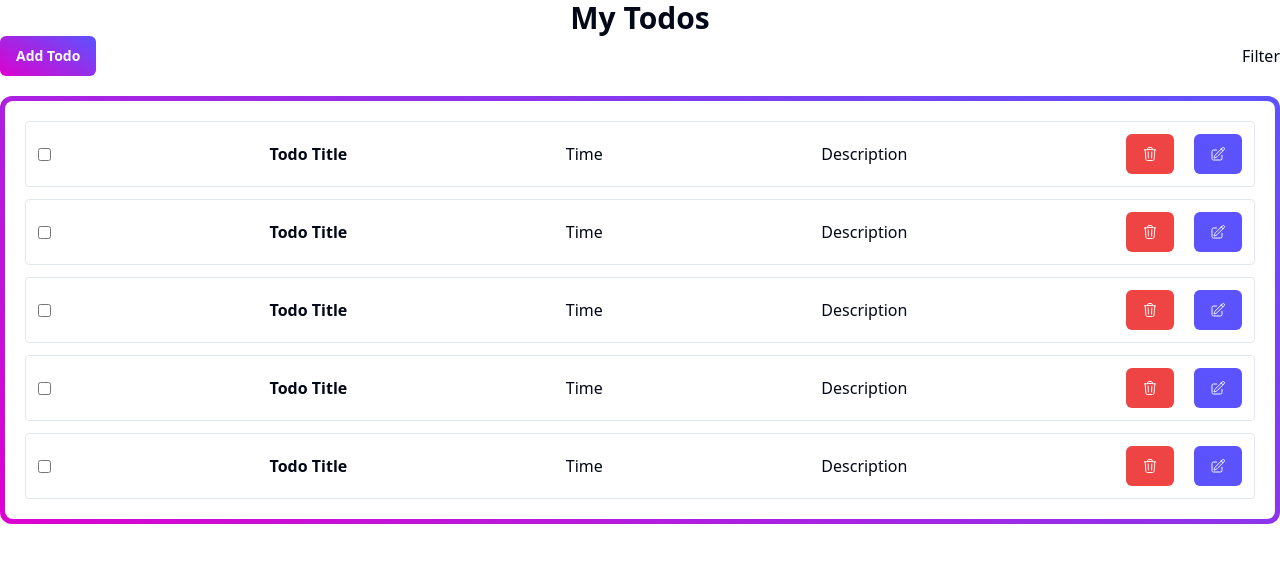
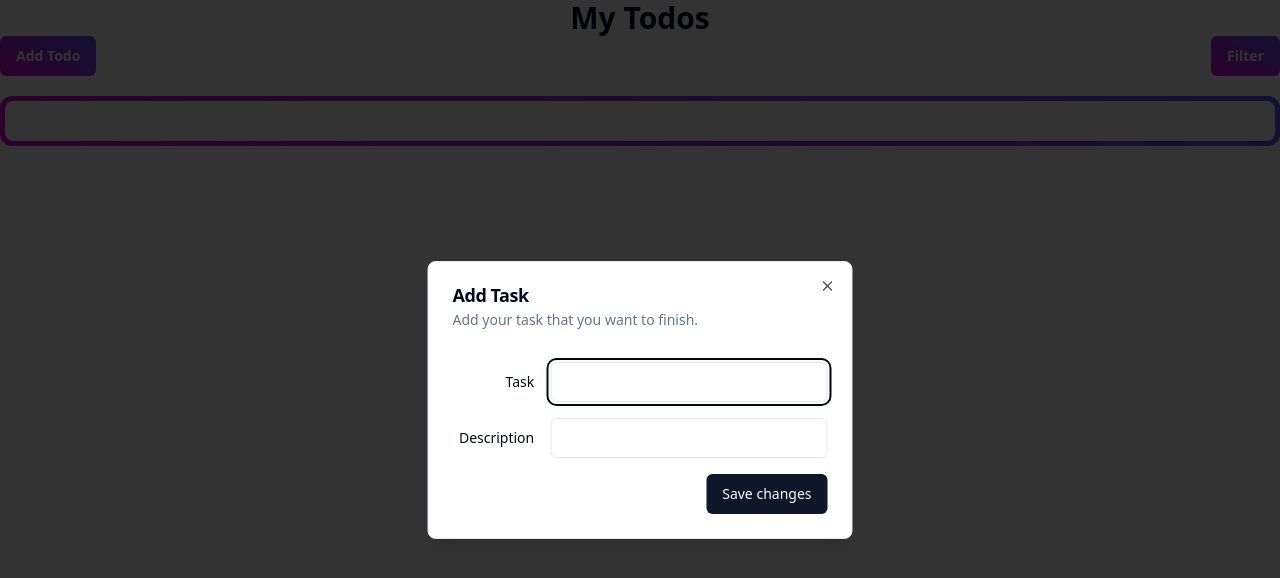
Before and after one commit to jishan1019/Todo-with-redux-rtk-query, a React (Vite) app: page / in a window 1280 px wide. Both pictures are taken after a click on the button "Add Todo". Shown: the top 578 px of the page. Built offline with nearby package versions, Linux system fonts and the light colour scheme.

Commit message:
inital store setup with add todo

```diff
--- a/package.json
+++ b/package.json
@@ -12,6 +12,7 @@
   "dependencies": {
     "@radix-ui/react-dialog": "^1.0.5",
     "@radix-ui/react-dropdown-menu": "^2.0.6",
+    "@radix-ui/react-label": "^2.0.2",
     "@radix-ui/react-slot": "^1.0.2",
     "@reduxjs/toolkit": "^2.2.3",
     "class-variance-authority": "^0.7.0",
--- a/src/components/todo/AddTodoModal.tsx
+++ b/src/components/todo/AddTodoModal.tsx
@@ -1,3 +1,90 @@
+import { Button } from "@/components/ui/button";
+import {
+  Dialog,
+  DialogClose,
+  DialogContent,
+  DialogDescription,
+  DialogFooter,
+  DialogHeader,
+  DialogOverlay,
+  DialogTitle,
+  DialogTrigger,
+} from "@/components/ui/dialog";
+import { Input } from "@/components/ui/input";
+import { Label } from "@/components/ui/label";
+import { useAppDispatch } from "@/redux/hook";
+import { FormEvent, useState } from "react";
+
 export default function AddTodoModal() {
-  return <div>AddTodoModal</div>;
+  const [task, setTask] = useState("");
+  const [description, setDescreption] = useState("");
+
+  const dispatch = useAppDispatch();
+
+  const onSubmit = (e: FormEvent) => {
+    e.preventDefault();
+
+    const randomString = Math.random().toString(36).substring(2, 7);
+
+    const todo = {
+      id: randomString,
+      task: task,
+      description: description,
+    };
+
+    dispatch(addTodo(todo));
+
+    console.log(task);
+  };
+
+  return (
+    <div>
+      <Dialog>
+        <DialogTrigger asChild>
+          <Button className="bg-primary-gradient font-semibold">
+            Add Todo
+          </Button>
+        </DialogTrigger>
+
+        <DialogContent className="sm:max-w-[425px]">
+          <DialogHeader>
+            <DialogTitle>Add Task</DialogTitle>
+            <DialogDescription>
+              Add your task that you want to finish.
+            </DialogDescription>
+          </DialogHeader>
+
+          <form onSubmit={onSubmit}>
+            <div className="grid gap-4 py-4">
+              <div className="grid grid-cols-4 items-center gap-4">
+                <Label htmlFor="task" className="text-right">
+                  Task
+                </Label>
+                <Input
+                  onBlur={(e) => setTask(e.target.value)}
+                  id="task"
+                  className="col-span-3"
+                />
+              </div>
+              <div className="grid grid-cols-4 items-center gap-4">
+                <Label htmlFor="description" className="text-right">
+                  Description
+                </Label>
+                <Input
+                  onBlur={(e) => setDescreption(e.target.value)}
+                  id="description"
+                  className="col-span-3"
+                />
+              </div>
+            </div>
+            <div className="flex justify-end">
+              <DialogClose asChild>
+                <Button type="submit">Save changes</Button>
+              </DialogClose>
+            </div>
+          </form>
+        </DialogContent>
+      </Dialog>
+    </div>
+  );
 }
--- a/src/components/todo/TodoCard.tsx
+++ b/src/components/todo/TodoCard.tsx
@@ -1,12 +1,17 @@
 import { Button } from "../ui/button";
 
-export default function TodoCard() {
+type TTodoCardProps = {
+  title: string;
+  description: string;
+};
+
+export default function TodoCard({ title, description }: TTodoCardProps) {
   return (
     <div className="bg-white rounded flex justify-between items-center p-3 border">
       <input type="checkbox" name="" id="" />
-      <p className="font-semibold">Todo Title</p>
-      <p>Time</p>
-      <p>Description</p>
+      <p className="font-semibold">{title}</p>
+      {/* <p>Time</p> */}
+      <p>{description}</p>
 
       <div className="space-x-5">
         <Button className="bg-red-500">
@@ -30,7 +35,7 @@ export default function TodoCard() {
             xmlns="http://www.w3.org/2000/svg"
             fill="none"
             viewBox="0 0 24 24"
-            stroke-width="1.5"
+            strokeWidth="1.5"
             stroke="currentColor"
             className="w-4 h-4"
           >
--- a/src/components/todo/TodoContainer.tsx
+++ b/src/components/todo/TodoContainer.tsx
@@ -1,13 +1,16 @@
-import React from "react";
 import TodoCard from "./TodoCard";
-import { Button } from "../ui/button";
+import AddTodoModal from "./AddTodoModal";
+import TodoFilter from "./TodoFilter";
+import { useAppSelector } from "@/redux/hook";
 
 export default function TodoContainer() {
+  const { todos } = useAppSelector((state) => state.todos);
+
   return (
     <div>
       <div className="flex justify-between items-center mb-5">
-        <Button className="bg-primary-gradient font-semibold">Add Todo</Button>
-        <button>Filter</button>
+        <AddTodoModal />
+        <TodoFilter />
       </div>
       <div className="bg-primary-gradient w-full h-full rounded-xl p-[5px] ">
         {/* <div className="bg-white p-3 flex justify-center items-center rounded-md text-2xl font-bold">
@@ -15,11 +18,13 @@ export default function TodoContainer() {
         </div> */}
 
         <div className="bg-white p-5 w-full h-full rounded-lg space-y-3">
-          <TodoCard />
-          <TodoCard />
-          <TodoCard />
-          <TodoCard />
-          <TodoCard />
+          {todos?.map((item, index) => (
+            <TodoCard
+              key={index}
+              title={item?.title}
+              description={item?.description}
+            />
+          ))}
         </div>
       </div>
     </div>
--- /dev/null
+++ b/src/components/todo/TodoFilter.tsx
@@ -0,0 +1,35 @@
+import { Button } from "@/components/ui/button";
+import {
+  DropdownMenu,
+  DropdownMenuContent,
+  DropdownMenuLabel,
+  DropdownMenuRadioGroup,
+  DropdownMenuRadioItem,
+  DropdownMenuSeparator,
+  DropdownMenuTrigger,
+} from "@/components/ui/dropdown-menu";
+import { useState } from "react";
+
+export default function TodoFilter() {
+  const [position, setPosition] = useState("medium");
+
+  return (
+    <div>
+      {" "}
+      <DropdownMenu>
+        <DropdownMenuTrigger asChild>
+          <Button className="bg-primary-gradient font-semibold">Filter</Button>
+        </DropdownMenuTrigger>
+        <DropdownMenuContent className="w-56">
+          <DropdownMenuLabel>Filter By Piority</DropdownMenuLabel>
+          <DropdownMenuSeparator />
+          <DropdownMenuRadioGroup value={position} onValueChange={setPosition}>
+            <DropdownMenuRadioItem value="high">High</DropdownMenuRadioItem>
+            <DropdownMenuRadioItem value="medium">Medium</DropdownMenuRadioItem>
+            <DropdownMenuRadioItem value="low">low</DropdownMenuRadioItem>
+          </DropdownMenuRadioGroup>
+        </DropdownMenuContent>
+      </DropdownMenu>
+    </div>
+  );
+}
--- /dev/null
+++ b/src/components/ui/input.tsx
@@ -0,0 +1,25 @@
+import * as React from "react"
+
+import { cn } from "@/lib/utils"
+
+export interface InputProps
+  extends React.InputHTMLAttributes<HTMLInputElement> {}
+
+const Input = React.forwardRef<HTMLInputElement, InputProps>(
+  ({ className, type, ...props }, ref) => {
+    return (
+      <input
+        type={type}
+        className={cn(
+          "flex h-10 w-full rounded-md border border-input bg-background px-3 py-2 text-sm ring-offset-background file:border-0 file:bg-transparent file:text-sm file:font-medium placeholder:text-muted-foreground focus-visible:outline-none focus-visible:ring-2 focus-visible:ring-ring focus-visible:ring-offset-2 disabled:cursor-not-allowed disabled:opacity-50",
+          className
+        )}
+        ref={ref}
+        {...props}
+      />
+    )
+  }
+)
+Input.displayName = "Input"
+
+export { Input }
--- /dev/null
+++ b/src/components/ui/label.tsx
@@ -0,0 +1,24 @@
+import * as React from "react"
+import * as LabelPrimitive from "@radix-ui/react-label"
+import { cva, type VariantProps } from "class-variance-authority"
+
+import { cn } from "@/lib/utils"
+
+const labelVariants = cva(
+  "text-sm font-medium leading-none peer-disabled:cursor-not-allowed peer-disabled:opacity-70"
+)
+
+const Label = React.forwardRef<
+  React.ElementRef<typeof LabelPrimitive.Root>,
+  React.ComponentPropsWithoutRef<typeof LabelPrimitive.Root> &
+    VariantProps<typeof labelVariants>
+>(({ className, ...props }, ref) => (
+  <LabelPrimitive.Root
+    ref={ref}
+    className={cn(labelVariants(), className)}
+    {...props}
+  />
+))
+Label.displayName = LabelPrimitive.Root.displayName
+
+export { Label }
--- a/src/redux/features/todoSlice.ts
+++ b/src/redux/features/todoSlice.ts
@@ -1,15 +1,30 @@
-import { createSlice } from "@reduxjs/toolkit";
+import { PayloadAction, createSlice } from "@reduxjs/toolkit";
 
-const initialState = {
+type TTodo = {
+  id: string;
+  title: string;
+  description: string;
+  isCompleted?: boolean;
+};
+
+type TInitialState = {
+  todos: TTodo[];
+};
+
+const initialState: TInitialState = {
   todos: [],
 };
 
 const todoSlice = createSlice({
   name: "toodo",
   initialState,
-  reducers: {},
+  reducers: {
+    addTodo: (state, action: PayloadAction<TTodo>) => {
+      state.todos.push({ ...action.payload, isCompleted: false });
+    },
+  },
 });
 
-export const {} = todoSlice.actions;
+export const { addTodo } = todoSlice.actions;
 
 export default todoSlice.reducer;
```
Also changed, not shown: 1 other file (tests, documents, lock files or other folders).
